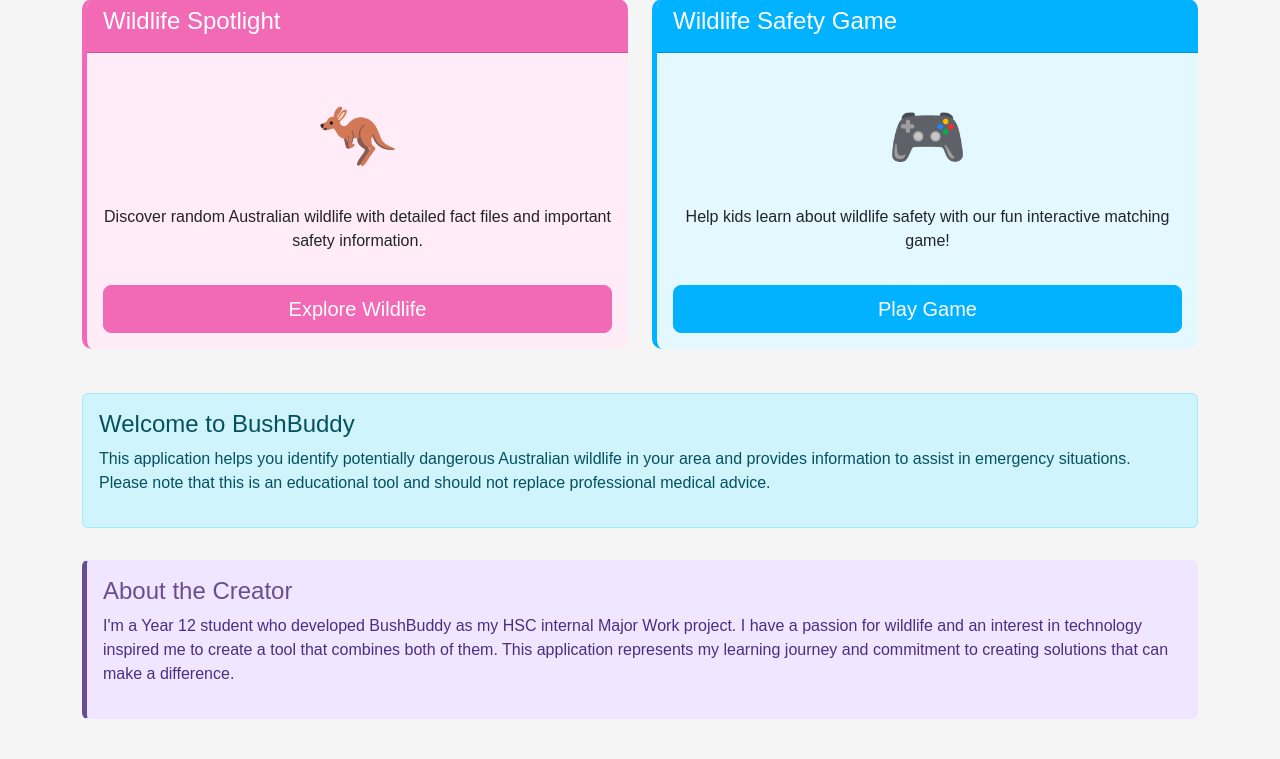
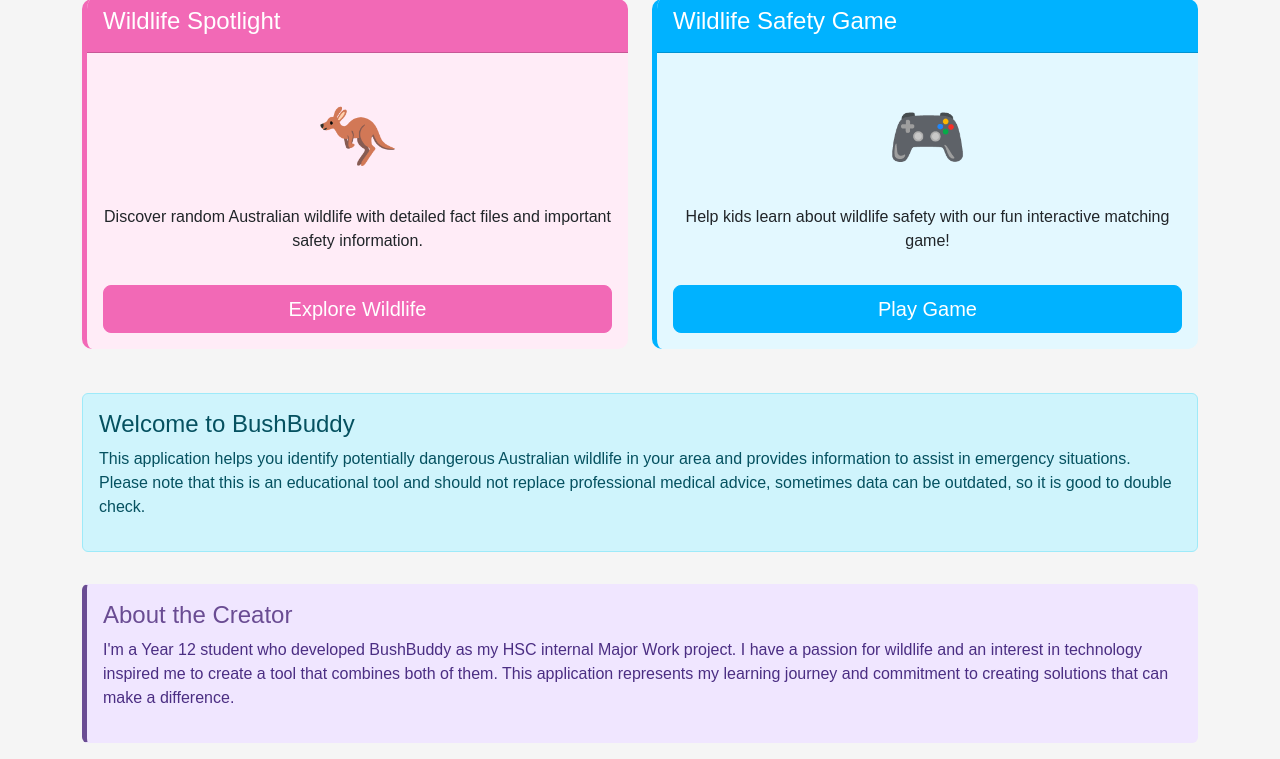
Before and after one commit to theycallmecooper/Cthomson-Majorwork, a Flask app: page / in a window 1280 px wide. Shown: the part 1139-1898 px from the top of the page. Run offline with Flask 2, Linux system fonts and the light colour scheme.

Commit message:
some legal stuff

```diff
--- a/templates/home.html
+++ b/templates/home.html
@@ -186,7 +186,7 @@
                     <h4>Welcome to BushBuddy</h4>
                     <p>This application helps you identify potentially dangerous Australian wildlife in your area and provides
                         information to assist in emergency situations. Please note that this is an educational tool and
-                    should not replace professional medical advice.</p>
+                    should not replace professional medical advice, sometimes data can be outdated, so it is good to double check.</p>
                 </div>
             </div>
         </div>
```
